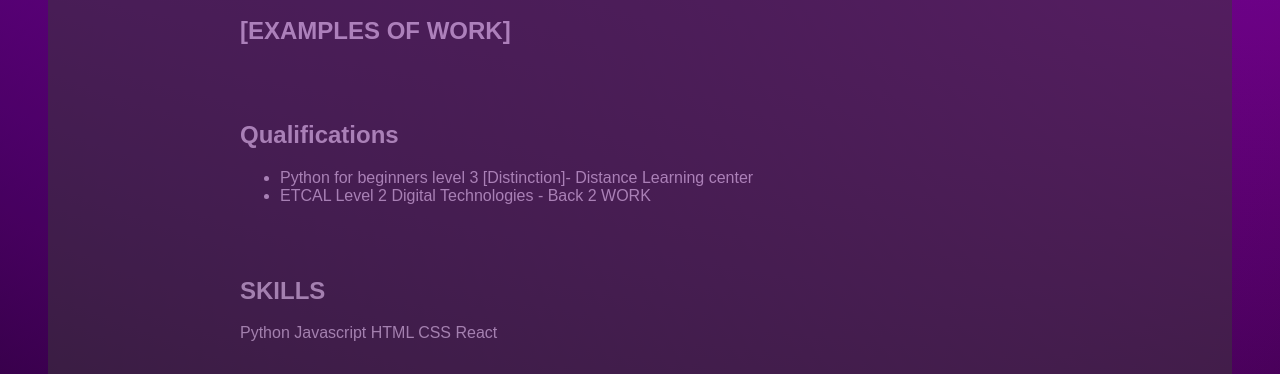
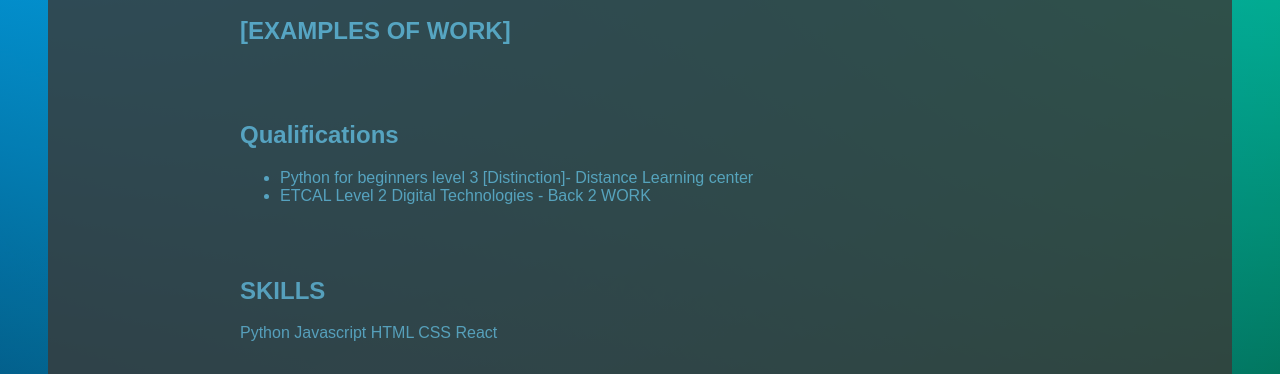
Before and after one commit to BColl91/portfolio, a plain HTML site: page index.html in a window 1280 px wide. Shown: the part 320-694 px from the top of the page. Drawn offline with Linux system fonts and the light colour scheme.

Commit message:
bg change

```diff
--- a/style.css
+++ b/style.css
@@ -11,6 +11,13 @@ body {
 	font-family: Arial, sans-serif;
 	position: relative;
 	overflow: hidden;
+	background: #013d49;
+	background-image:
+	  radial-gradient(50% 30% ellipse at center top, #201e40 0%, rgba(0,0,0,0) 100%),
+	  radial-gradient(60% 50% ellipse at center bottom, #261226 0%, #100a1c 100%);
+	background-attachment: fixed;
+	color: #6cacc5;
+
 }
 
 body::before {
@@ -20,8 +27,8 @@ body::before {
 	left: 0;
 	width: 100%;
 	height: 100%;
-	background: radial-gradient(circle at top left, rgba(137, 0, 186, 0.752), transparent),
-	            radial-gradient(circle at top right, rgba(158, 3, 193, 0.869), transparent),
+	background: radial-gradient(circle at top left, rgb(3, 175, 255), transparent),
+	            radial-gradient(circle at top right, rgba(0, 255, 191, 0.869), transparent),
 	            radial-gradient(circle at bottom left, rgba(0, 0, 0, 0.752), transparent),
 	            radial-gradient(circle at bottom right, rgba(0, 0, 0, 0.869), transparent);
 	opacity: 0;
@@ -90,7 +97,7 @@ body::before {
 .container {
 	background-color: rgb(59, 58, 56);
 	padding: 15%;
-	opacity: 50%;
+	opacity: 80%;
 	border-radius: 5%;
 	width: 800px;
 	position: relative;
```
